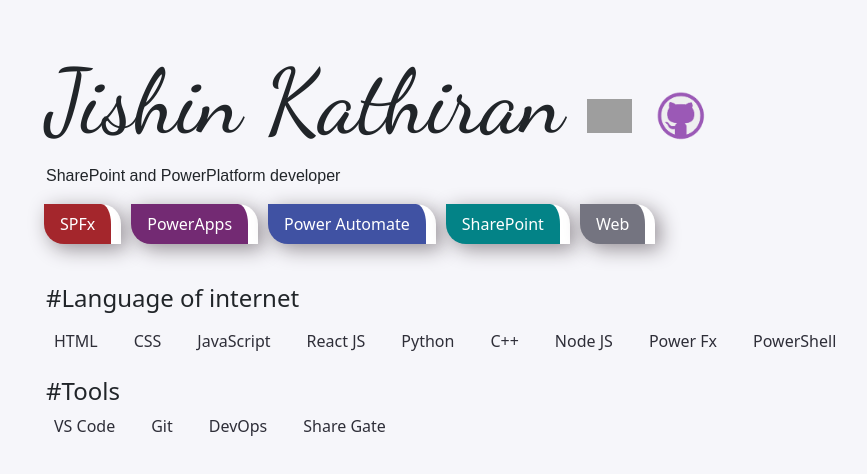
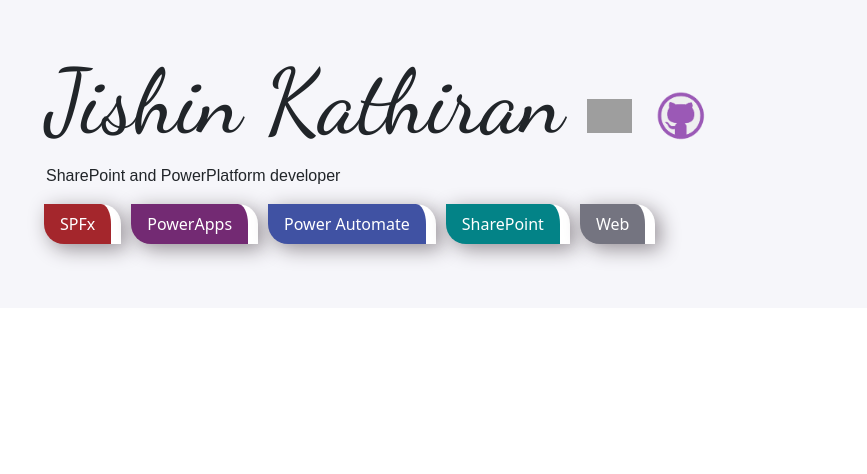
Before and after one commit to JishinKathiran/JishinKathiran.github.io, a React (Create React App) app: page / in a window 1280 px wide. Shown: the top 474 px of the page, without its empty margins (72-939 px from the left). Built offline with nearby package versions, Linux system fonts and the light colour scheme; grey boxes are pictures that could not be loaded.

Commit message:
removing skills

```diff
--- a/src/App.js
+++ b/src/App.js
@@ -37,10 +37,10 @@
           </li>
         </ul>
         </div>
-        <div className='row pt-4 pb-2'>
+        {/* <div className='row pt-4 pb-2'>
             <h3 className='fs-4 fw-light'>#Language of internet</h3>
-        </div>
-        <div className='row skills'>
+        </div> */}
+        {/* <div className='row skills'>
             <div className='d-flex flex-wrap'>
               {
                   language.map(lan =>{
@@ -52,11 +52,11 @@
                   })
               }
             </div>
-        </div>
-        <div className='row pt-2'>
+        </div> */}
+        {/* <div className='row pt-2'>
             <h3 className='fs-4 fw-light'>#Tools</h3>
-        </div>
-        <div className='row skills'>
+        </div> */}
+        {/* <div className='row skills'>
             <div className='d-flex flex-wrap'>
             {
                   tootls.map(too =>{
@@ -69,7 +69,7 @@
               }
 
             </div>
-        </div>
+        </div> */}
       </div>
     </div>
   );
```
